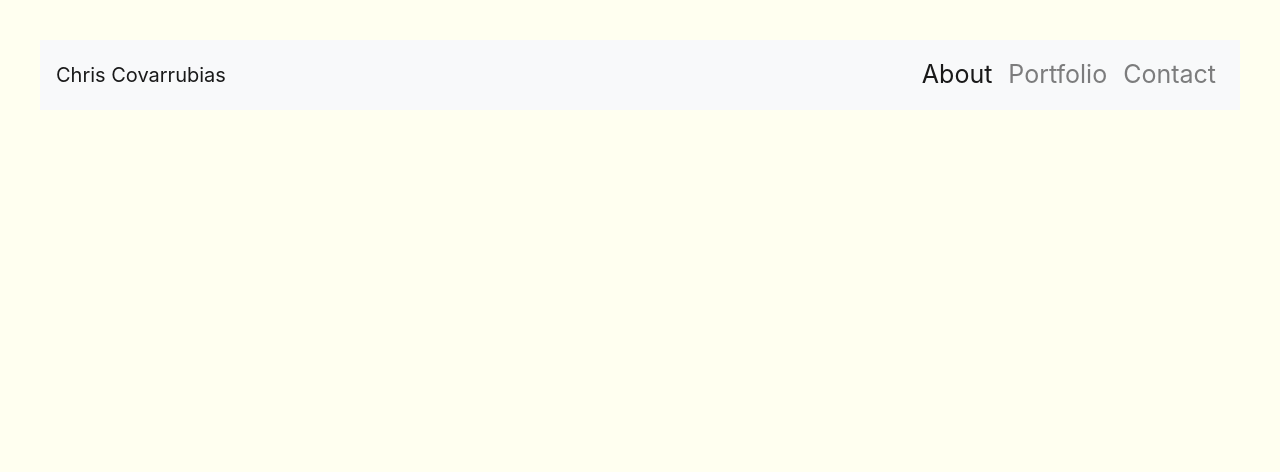
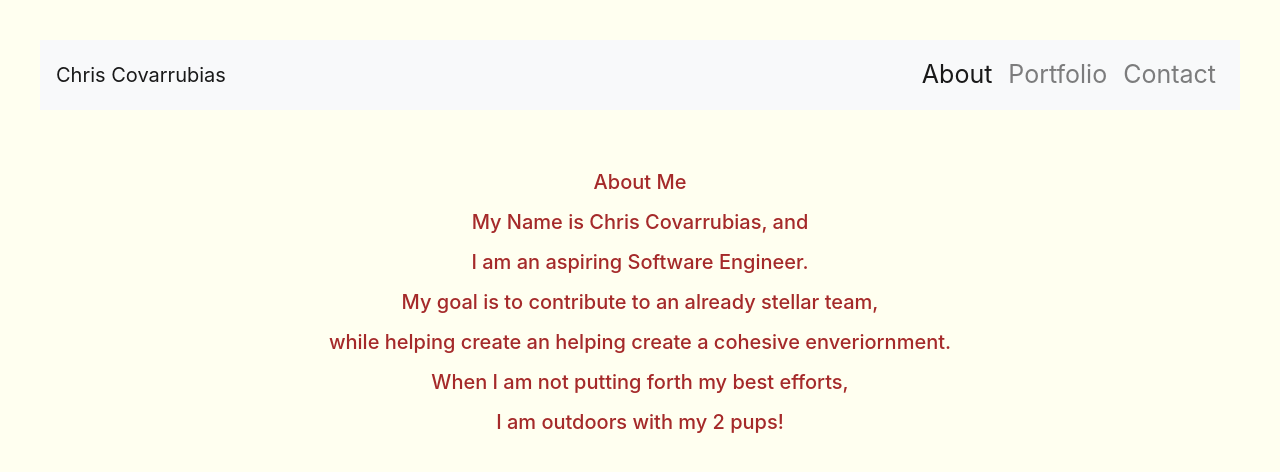
Before and after one commit to covo40/reponsive-portfolio, a plain HTML site: page index.html in a window 1280 px wide. Drawn offline with nearby package versions, Linux system fonts and the light colour scheme.

Commit message:
revised reponsive-portfolio

```diff
--- a/index.html
+++ b/index.html
@@ -26,6 +26,16 @@
         </div>
       </nav>
 
+    <h1>
+    <p class="text-center">About Me</p>
+<p class="text-center">My Name is Chris Covarrubias, and</p>
+<p class="text-center">I am an aspiring Software Engineer. </p>
+<p class="text-center">My goal is to contribute to an already stellar team,</p>
+<p class="text-md-center">while helping create an helping create a cohesive enveriornment.</p>
+<p class="text-center">When I am not putting forth my best efforts,</p>
+<p class="text-center">I am outdoors with my 2 pups!</p>
+    </h1>
+
     <!-- JS, Popper.js, and jQuery -->
     <script src="https://code.jquery.com/jquery-3.5.1.slim.min.js"
         integrity="sha384-DfXdz2htPH0lsSSs5nCTpuj/zy4C+OGpamoFVy38MVBnE+IbbVYUew+OrCXaRkfj"
--- a/styles.css
+++ b/styles.css
@@ -1,8 +1,7 @@
 head {
     padding: 20px;
     margin-top: 10px;
-font-stretch: expanded;
-color: chocolate;
+    color: chocolate;
 }
 
 body {
@@ -20,7 +19,8 @@ div {
     }
 
 h1 {
-    font-size: 194px;
+    margin-top: 60px;
+    font-size: 20px;
     color: brown;
 }
 
```
